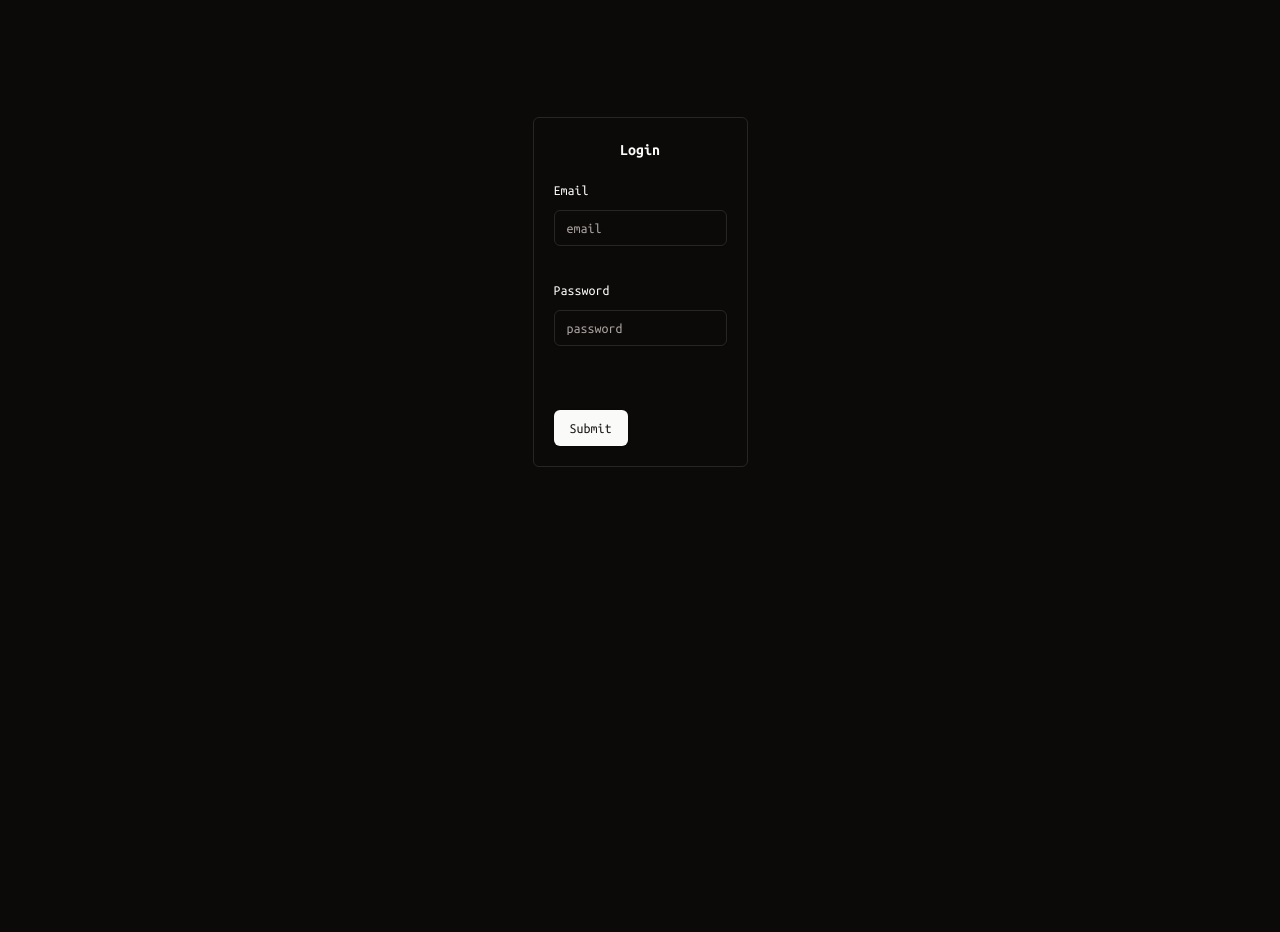
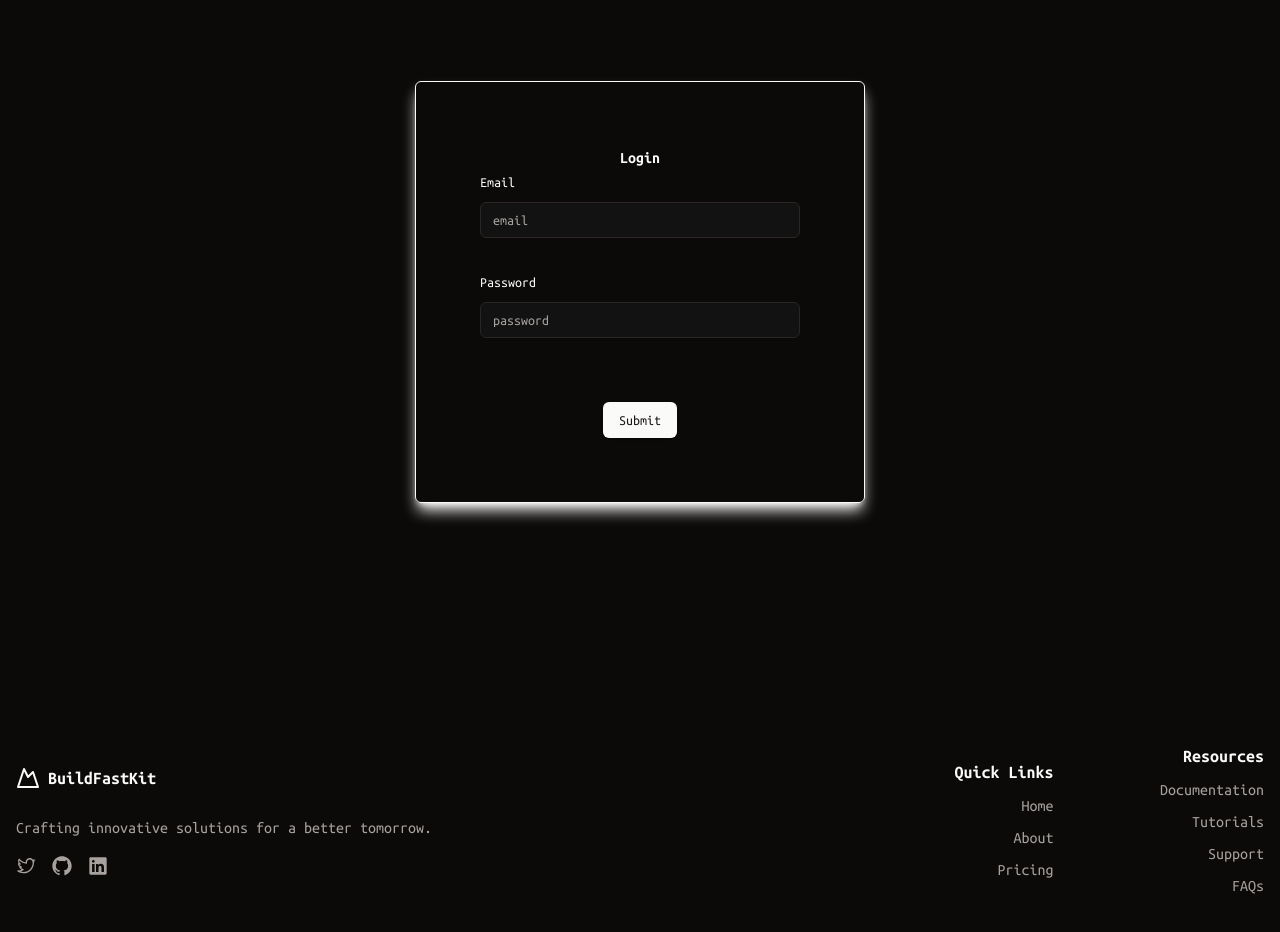
Before and after one commit to mrhashcoder/BuildFastKit, a Next.js app: page /login in a window 1280 px wide. Shown: the part 160-1092 px from the top of the page. Before the commit the page ends 852 px from the top, so only its background shows below. Built offline with nearby package versions, Linux system fonts and the light colour scheme.

Commit message:
feat: Added footer

```diff
--- a/app/layout.tsx
+++ b/app/layout.tsx
@@ -4,6 +4,7 @@ import { Ubuntu_Mono, Courier_Prime } from "next/font/google";
 import "./globals.css";
 import { ThemeProvider } from "@/components/providers/theme-provider";
 import NavBar from "@/components/main/navbar";
+import Footer from "@/components/main/footer";
 
 const ubuntu_mono = Ubuntu_Mono({
   weight: ["400", "700"],
@@ -69,6 +70,7 @@ export default function RootLayout({
         <ThemeProvider attribute="class" defaultTheme="dark" enableSystem>
           <NavBar />
           {children}
+          <Footer />
         </ThemeProvider>
       </body>
     </html>
--- a/components/main/footer.tsx
+++ b/components/main/footer.tsx
@@ -0,0 +1,71 @@
+import Link from "next/link";
+import { Icons } from "../ui/icons";
+import { NavbarLinks } from "@/config/links";
+
+export default function Footer() {
+  const NavBarLinkGroupHTML = NavbarLinks.map((link) => {
+    return (
+      <Link
+        href={link.path}
+        className="text-muted-foreground hover:text-foreground"
+        key={link.name}
+      >
+        {link.name}
+      </Link>
+    );
+  });
+  return (
+    <footer className="flex flex-wrap items-center justify-between px-4 py-2 bg-background my-8">
+      <div className="flex flex-col gap-4 my-8 md:basis-2/3">
+        <div className="flex items-center gap-2">
+          <Icons.mountainIcon className="h-6 w-6" />
+          <span className="text-lg font-bold">BuildFastKit</span>
+        </div>
+        <div className="text-muted-foreground mt-2">
+          Crafting innovative solutions for a better tomorrow.
+        </div>
+        <div className="flex gap-4">
+          <Link
+            href="/"
+            className="text-muted-foreground hover:text-foreground"
+          >
+            <Icons.twitter className="h-5 w-5" />
+          </Link>
+          <Link
+            href="#"
+            className="text-muted-foreground hover:text-foreground"
+          >
+            <Icons.github className="h-5 w-5" />
+          </Link>
+          <Link
+            href="#"
+            className="text-muted-foreground hover:text-foreground"
+          >
+            <Icons.linkedin className="h-5 w-5" />
+          </Link>
+        </div>
+      </div>
+
+      <div className="flex flex-col lg:items-end items-start gap-2">
+        <h4 className="text-lg font-semibold">Quick Links</h4>
+        {NavBarLinkGroupHTML}
+      </div>
+
+      <div className="flex flex-col lg:items-end items-start gap-2">
+        <h4 className="text-lg font-semibold">Resources</h4>
+        <Link href="#" className="text-muted-foreground hover:text-foreground">
+          Documentation
+        </Link>
+        <Link href="#" className="text-muted-foreground hover:text-foreground">
+          Tutorials
+        </Link>
+        <Link href="#" className="text-muted-foreground hover:text-foreground">
+          Support
+        </Link>
+        <Link href="#" className="text-muted-foreground hover:text-foreground">
+          FAQs
+        </Link>
+      </div>
+    </footer>
+  );
+}
--- a/components/main/navbar.tsx
+++ b/components/main/navbar.tsx
@@ -4,6 +4,8 @@ import { Button } from "@/components/ui/button";
 import { ModeToggle } from "../core/mode-toggle";
 import { DashboardLinks, NavbarLinks } from "@/config/links";
 import { Icons } from "../ui/icons";
+import { cn } from "@/lib/utils";
+import { buttonVariants } from "@/components/ui/button";
 
 export default function NavBar() {
   const NavBarLinkGroupHTML = NavbarLinks.map((link) => {
@@ -33,14 +35,14 @@ export default function NavBar() {
   });
 
   return (
-    <div className="flex items-center justify-between px-4 py-2 bg-background">
-      <Link href="#" className="flex items-center gap-2" prefetch={false}>
+    <header className="flex items-center justify-between px-4 py-2 bg-background">
+      <Link href="/" className="flex items-center gap-2" prefetch={false}>
         <Icons.mountainIcon className="h-6 w-6" />
         <span className="text-xl font-bold">BuildFastKit</span>
       </Link>
 
       {/* Top Navbar Data Links Goes inside this div */}
-      <div className="hidden md:flex gap-4">
+      <div className="hidden md:flex items-center gap-4">
         {NavBarLinkGroupHTML}
         <ModeToggle />
       </div>
@@ -77,6 +79,6 @@ export default function NavBar() {
           </SheetContent>
         </Sheet>
       </div>
-    </div>
+    </header>
   );
 }
--- a/components/main/signin.tsx
+++ b/components/main/signin.tsx
@@ -66,18 +66,26 @@ export function Signin({ login }: any): React.ReactNode {
   }
 
   return (
-    <div className="border p-5 rounded-md">
-      <h1 className="text-center mb-4 font-bold">Login</h1>
+    <div className="rounded-md border border-primary w-lg rounded-md shadow-primary shadow-lg p-16">
+      <h1 className="text-center font-bold">Login</h1>
       <Form {...form}>
-        <form onSubmit={form.handleSubmit(onSubmit)} className="space-y-8">
+        <form
+          onSubmit={form.handleSubmit(onSubmit)}
+          className="space-y-8 flex items-center flex-col"
+        >
           <FormField
             control={form.control}
             name="email"
             render={({ field }) => (
-              <FormItem>
+              <FormItem className="">
                 <FormLabel>Email</FormLabel>
                 <FormControl>
-                  <Input type="email" placeholder="email" {...field} />
+                  <Input
+                    type="email"
+                    placeholder="email"
+                    {...field}
+                    className="bg-forground w-80"
+                  />
                 </FormControl>
                 <FormMessage />
               </FormItem>
@@ -90,7 +98,12 @@ export function Signin({ login }: any): React.ReactNode {
               <FormItem>
                 <FormLabel>Password</FormLabel>
                 <FormControl>
-                  <Input type="password" placeholder="password" {...field} />
+                  <Input
+                    type="password"
+                    placeholder="password"
+                    className="bg-forground w-80"
+                    {...field}
+                  />
                 </FormControl>
                 <FormMessage />
               </FormItem>
--- a/components/main/signup.tsx
+++ b/components/main/signup.tsx
@@ -59,18 +59,26 @@ export function Signup({ signup }: any) {
   }
 
   return (
-    <div className="border p-5 rounded-md">
-      <h1 className="text-center mb-4 font-bold">Signup</h1>
+    <div className="border border-primary w-lg rounded-md shadow-primary shadow-lg p-16">
+      <h1 className="text-center font-bold">Signup</h1>
       <Form {...form}>
-        <form onSubmit={form.handleSubmit(onSubmit)} className="space-y-8">
+        <form
+          onSubmit={form.handleSubmit(onSubmit)}
+          className="space-y-8 flex flex-col items-center"
+        >
           <FormField
             control={form.control}
             name="email"
             render={({ field }) => (
-              <FormItem>
+              <FormItem className="">
                 <FormLabel>Email</FormLabel>
                 <FormControl>
-                  <Input type="email" placeholder="email" {...field} />
+                  <Input
+                    type="email"
+                    placeholder="email"
+                    {...field}
+                    className="bg-forground w-80"
+                  />
                 </FormControl>
                 <FormMessage />
               </FormItem>
@@ -83,14 +91,19 @@ export function Signup({ signup }: any) {
               <FormItem>
                 <FormLabel>Password</FormLabel>
                 <FormControl>
-                  <Input type="password" placeholder="password" {...field} />
+                  <Input
+                    type="password"
+                    placeholder="password"
+                    className="bg-forground w-80"
+                    {...field}
+                  />
                 </FormControl>
                 <FormMessage />
               </FormItem>
             )}
           />
           <Button type="submit" disabled={isLoading}>
-            Submit
+            Signup
           </Button>
         </form>
       </Form>
--- a/config/links.ts
+++ b/config/links.ts
@@ -60,7 +60,6 @@ export const NavbarLinks: NavLink[] = [
   publicLinkMap.home,
   publicLinkMap.about,
   publicLinkMap.pricing,
-  publicLinkMap.login,
 ];
 
 export const afterAuthLink: NavLink = privateLinkMap.dashboard;
```
Also changed, not shown: components/ui/icons.tsx (+8 -0 lines).
